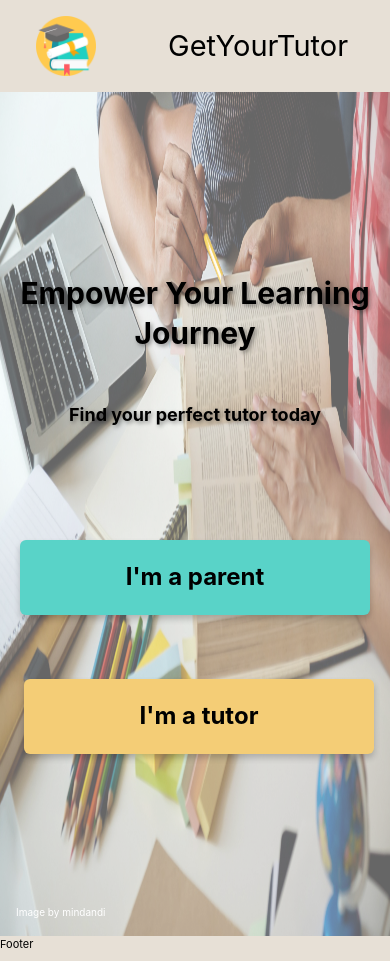
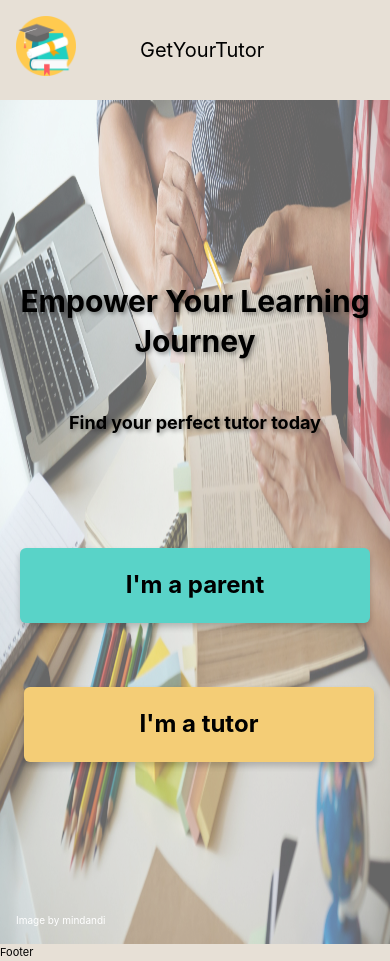
Before and after one commit to Code-the-Dream-School/ffprac-team2-front, a React (Vite) app: page / in a window 390 px wide. Built offline with nearby package versions, Linux system fonts and the light colour scheme.

Commit message:
correct style for small screen, + prettier

```diff
--- a/src/components/Header.tsx
+++ b/src/components/Header.tsx
@@ -17,13 +17,20 @@ const Header: React.FC = () => {
             zIndex="banner"
         >
             <NavLink to="/">
-                <Flex align="center" ml={5} gap={{ base: '4rem', sm: '2rem' }}>
-                    <Image src={logo} alt="GetYourTutor" boxSize={{ base: '60px', lg: '80px' }} />
-                    <Text
-                        fontSize={{ base: '29px', sm: '25g' }}
-                        fontFamily="'Inter', sans-serif"
-                        ml={2}
-                    >
+                <Flex
+                    align="center"
+                    justifyContent={{ base: 'center', md: 'flex-start' }}
+                    gap={{ base: '4rem', sm: '2rem' }}
+                    width={{ md: 'auto', base: '100%' }}
+                >
+                    <Image
+                        src={logo}
+                        alt="GetYourTutor"
+                        boxSize={{ base: '60px', lg: '80px' }}
+                        mb={{ base: 2, md: 0 }}
+                        ml={{ base: 0, md: 4 }}
+                    />
+                    <Text fontSize={{ base: '20px', md: '29px' }} fontFamily="'Inter', sans-serif">
                         GetYourTutor
                     </Text>
                 </Flex>
```
